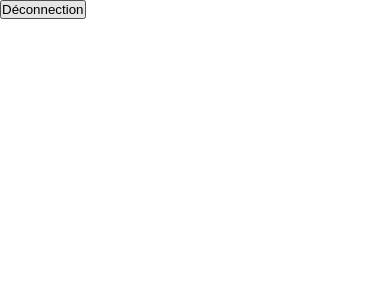
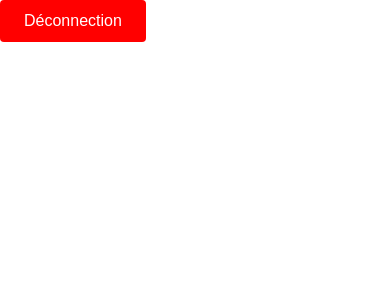
Before and after one commit to esiee-it-slam-2025/GINESTIERE_Julie, a Next.js app in the folder ProjetJoTicketStarter/mobile/: page /compte in a window 390 px wide. Shown: the top 300 px of the page. Built offline with nearby package versions, Linux system fonts and the light colour scheme.

Commit message:
style(mobile/logout): adding basic style to logout button

```diff
--- /dev/null
+++ b/ProjetJoTicketStarter/mobile/app/compte/page.module.css
@@ -0,0 +1,55 @@
+.formContainer {
+  max-width: 500px;
+  margin: 0 auto;
+  padding: 2rem;
+  background-color: #f9f9f9;
+  border-radius: 8px;
+  box-shadow: 0 2px 10px rgba(0, 0, 0, 0.1);
+}
+
+.formGroup {
+  margin-bottom: 1.5rem;
+  display: flex;
+  flex-direction: column;
+}
+
+.label {
+  font-size: 1rem;
+  font-weight: 500;
+  margin-bottom: 0.5rem;
+  color: #333;
+}
+
+.input {
+  padding: 0.75rem;
+  border: 1px solid #ddd;
+  border-radius: 4px;
+  font-size: 1rem;
+  transition: border-color 0.3s;
+}
+
+.input:focus {
+  border-color: #4a90e2;
+  outline: none;
+  box-shadow: 0 0 0 2px rgba(74, 144, 226, 0.2);
+}
+
+.logoutButton {
+  background-color: red;
+  color: white;
+  border: none;
+  border-radius: 4px;
+  padding: 0.75rem 1.5rem;
+  font-size: 1rem;
+  font-weight: 500;
+  cursor: pointer;
+  transition: background-color 0.3s;
+}
+
+.logoutButton:hover {
+  background-color: #ff5555;
+}
+
+.logoutButton:active {
+  background-color: #ee9999;
+}
--- a/ProjetJoTicketStarter/mobile/app/compte/page.tsx
+++ b/ProjetJoTicketStarter/mobile/app/compte/page.tsx
@@ -1,8 +1,12 @@
 "use client"
+
+import styles from './page.module.css'
+
+
 import {GET} from "@/src/API/callAPI"
 export default function pages(){
     return <>
-        <button onClick={() => {GET("logout")}}>
+        <button className={styles.logoutButton} onClick={() => {GET("logout")}}>
             Déconnection
         </button>
     </>
```
